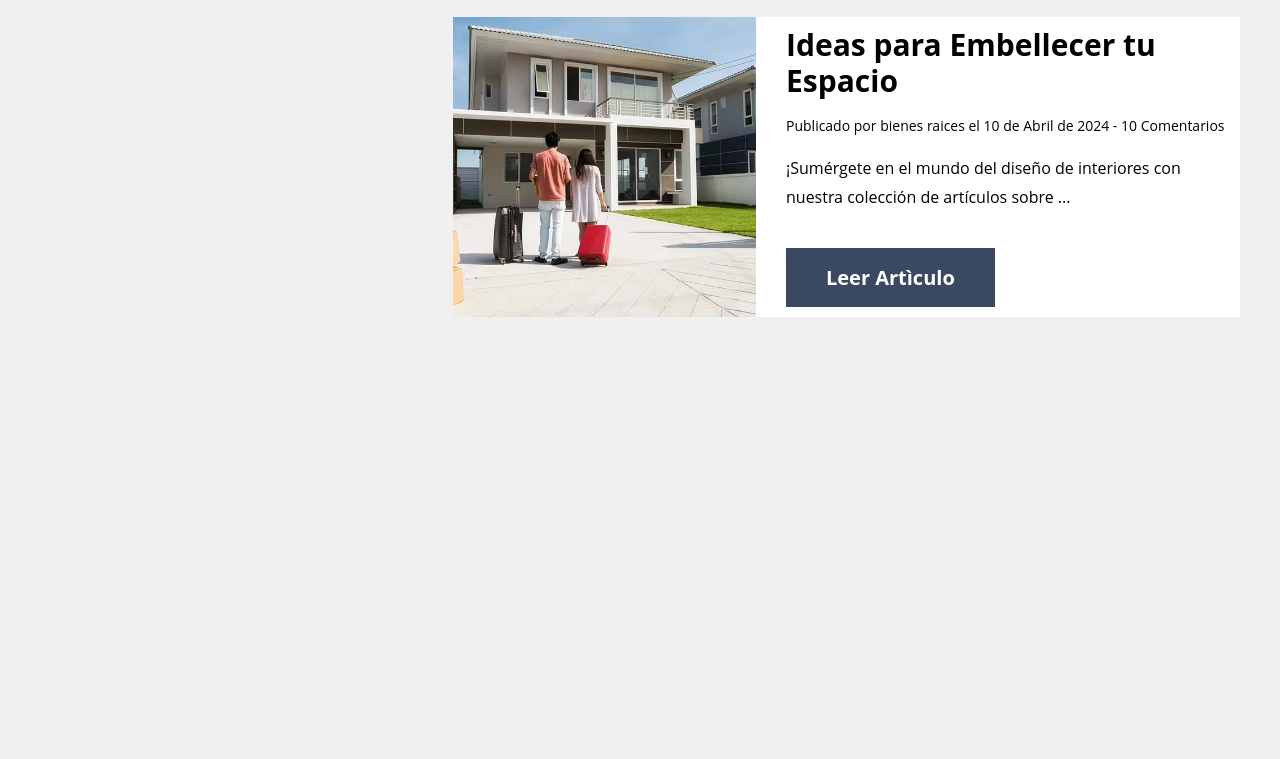
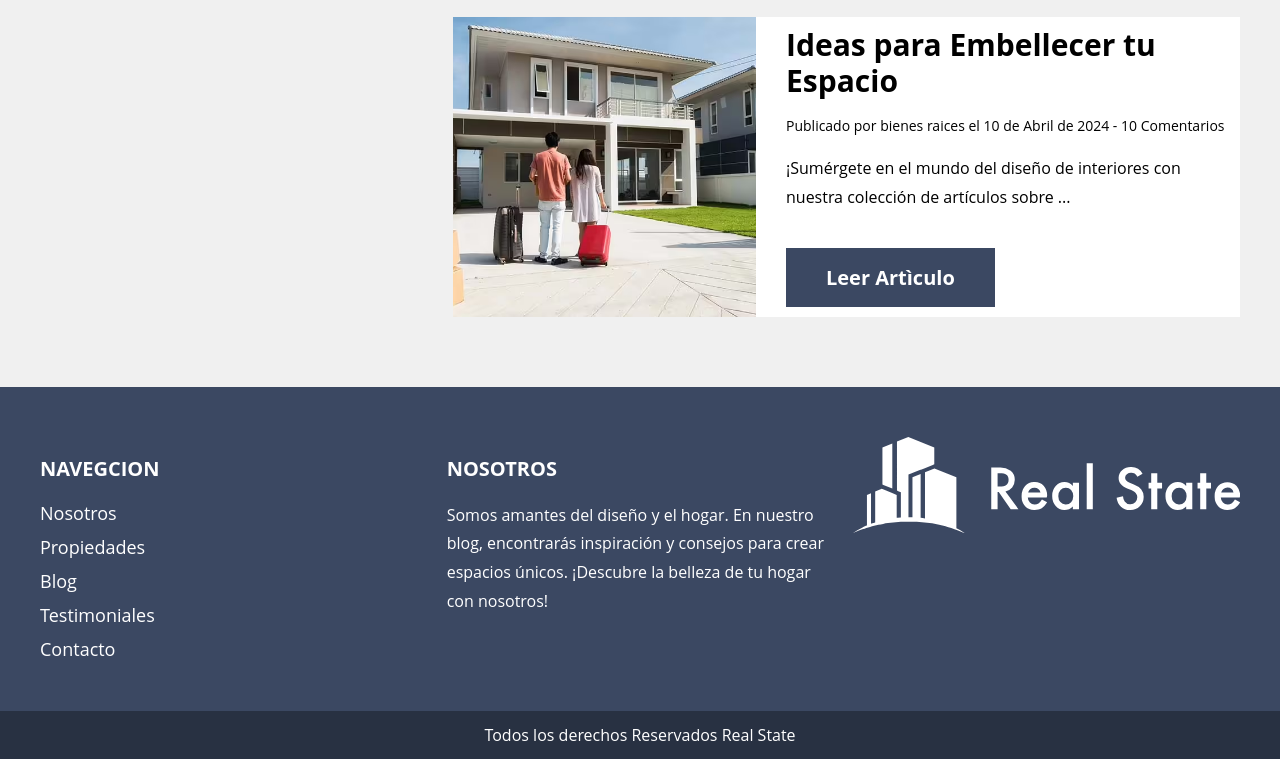
Before and after one commit to Devchris256/real-state, a website: page index.html in a window 1280 px wide. Shown: the part 3468-4227 px from the top of the page. Before the commit the page ends 3805 px from the top, so only its background shows below. Drawn offline with Linux system fonts and the light colour scheme; files whose address does not match are found by name; a web font is replaced by a local one.

Commit message:
finaliza footer

```diff
--- a/index.html
+++ b/index.html
@@ -175,5 +175,29 @@
             </div> <!-- content -->
         </div> <!-- wrapper -->
     </div> <!-- testomonios y blog -->
+    <footer class="footer">
+        <div class="wrapper">
+            <div class="footer__content">
+                <div class="footer__box">
+                    <h3 class="footer__title">Navegcion</h3>
+                    <nav class="footer__navigation">
+                        <a href="#" class="footer__link">Nosotros</a>
+                        <a href="#" class="footer__link">Propiedades</a>
+                        <a href="#" class="footer__link">Blog</a>
+                        <a href="#" class="footer__link">Testimoniales</a>
+                        <a href="#" class="footer__link">Contacto</a>
+                    </nav>
+                </div> <!-- box -->
+                <div class="footer__box">
+                    <h3 class="footer__title">Nosotros</h3>
+                    <p class="footer__text">Somos amantes del diseño y el hogar. En nuestro blog, encontrarás inspiración y consejos para crear espacios únicos. ¡Descubre la belleza de tu hogar con nosotros!</p>
+                </div> <!-- box -->
+                <div class="footer__box">
+                    <img class="footer__logo" loading="lazy" src="./build/img/logo.svg" alt="Logo de Real State">
+                </div> <!-- box -->
+            </div>
+        </div> <!-- wrapper -->
+        <p class="footer__copyright">Todos los derechos Reservados Real State</p>
+    </footer>
 </body>
 </html>
--- a/src/scss/app.scss
+++ b/src/scss/app.scss
@@ -1,3 +1,4 @@
 @use 'base';
 @use './ui/header';
 @use './ui/contenido';
+@use './ui/footer';
--- /dev/null
+++ b/src/scss/ui/footer/_footer.scss
@@ -0,0 +1,45 @@
+@use '../../base/variables' as v;
+@use '../../base/minxis' as m;
+
+.footer {
+    background-color: v.$primary;
+    padding-block-start: 3.125rem;
+    margin-block-start: 3.125rem;
+
+    &__content {
+        @include m.tablet {
+            @include m.grid(3, 1.25rem);
+        }
+    }
+
+    &__title {
+        color: v.$white;
+        font-size: 1.25rem;
+        text-transform: uppercase;
+    }
+
+    &__text {
+        color: v.$white;
+    }
+
+    &__navigation {
+        display: flex;
+        flex-direction: column;
+    }
+    &__link {
+        color: v.$white;
+        font-size: 1.125rem;
+        margin-block-end: .625rem;
+
+        &:last-of-type {
+            margin-block-end: 0;
+        }
+    }
+    &__copyright {
+        background-color: darken(v.$primary, 10%);
+        text-align: center;
+        padding: .625rem;
+        margin: 3.125rem 0 0 0;
+        color: v.$white;
+    }
+}
--- /dev/null
+++ b/src/scss/ui/footer/_index.scss
@@ -0,0 +1 @@
+@forward 'footer'
```
Also changed, not shown: build/css/app.css, 1 other file.
